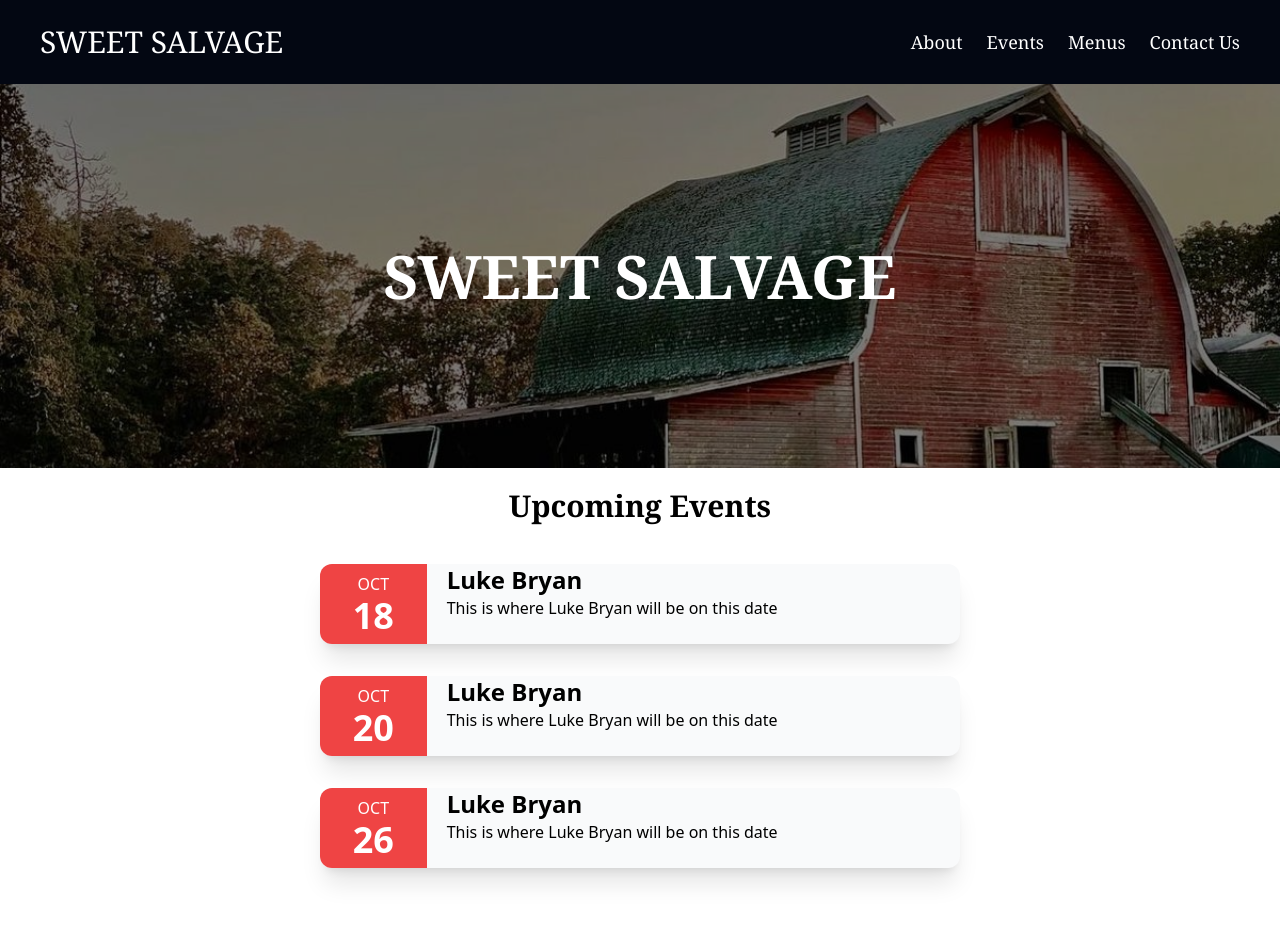
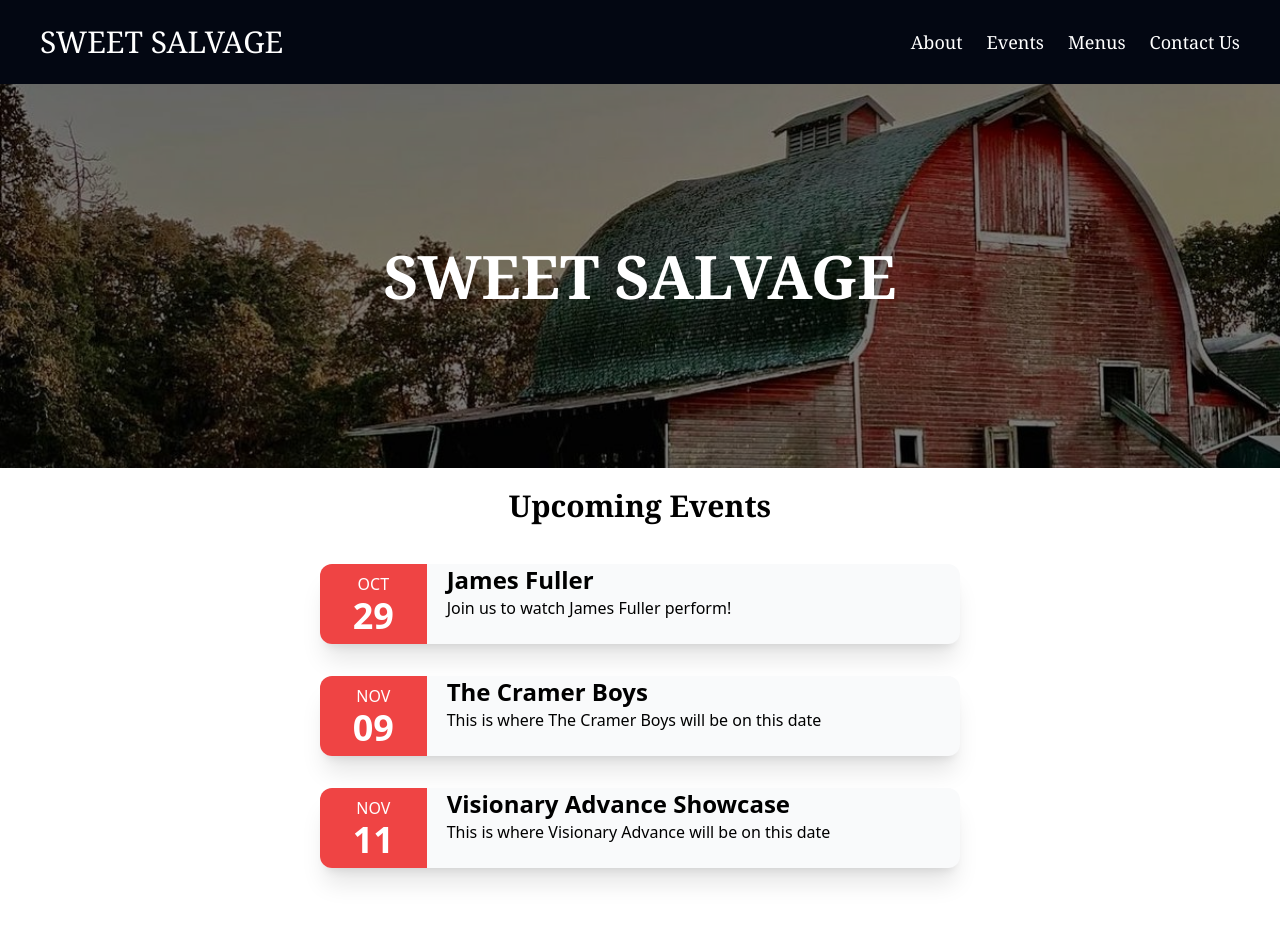
Before and after one commit to b-crites/sweetsalvage, a Next.js app: page / in a window 1280 px wide. Shown: the top 938 px of the page. Built offline with nearby package versions, Linux system fonts and the light colour scheme.

Commit message:
start band page

```diff
--- /dev/null
+++ b/app/bands/[id]/page.jsx
@@ -0,0 +1,26 @@
+// app/bands/[id]/page.jsx
+"use client"; // Enables this component as a Client Component
+
+import { useRouter } from 'next/navigation';
+import { bands } from '@/app/data/bands';
+
+const BandPage = ({ params }) => {
+  const router = useRouter();
+  const { id } = params;
+  const band = bands.find((band) => band.id === id);
+
+  if (!band) {
+    return <p>Band not found</p>; // Displays a message if the band is not found
+  }
+
+  return (
+    <div>
+      <h1>{band.name}</h1>
+      <p><strong>Genre:</strong> {band.genre}</p>
+      <p>{band.description}</p>
+      <button onClick={() => router.back()}>Go Back</button>
+    </div>
+  );
+};
+
+export default BandPage;
--- /dev/null
+++ b/app/bands/page.jsx
@@ -0,0 +1,18 @@
+// pages/bands/index.js
+import Link from 'next/link';
+import { bands } from '../data/bands';
+
+const BandsList = () => (
+  <div>
+    <h1>Band Directory</h1>
+    <ul>
+      {bands.map((band) => (
+        <li key={band.id}>
+          <Link href={`/bands/${band.id}`}>{band.name}</Link>
+        </li>
+      ))}
+    </ul>
+  </div>
+);
+
+export default BandsList;
--- /dev/null
+++ b/app/data/bands.js
@@ -0,0 +1,6 @@
+// data/bands.js
+export const bands = [
+    { id: '1', name: 'The Beatles', genre: 'Rock', description: 'Legendary rock band from the 1960s.' },
+    { id: '2', name: 'Pink Floyd', genre: 'Psychedelic Rock', description: 'Known for their progressive and psychedelic music.' },
+    { id: '3', name: 'Led Zeppelin', genre: 'Hard Rock', description: 'Pioneers of hard rock and heavy metal.' },
+  ];
--- a/app/page.js
+++ b/app/page.js
@@ -7,25 +7,25 @@ import Form from "./components/Form";
 export default function Home() {
   const events = [
     {
-      date: "18",
-      day: "FRI",
+      date: "29",
+      day: "TUES",
       month: "OCT",
-      name: "Luke Bryan",
-      description: "This is where Luke Bryan will be on this date",
+      name: "James Fuller",
+      description: "Join us to watch James Fuller perform!",
     },
     {
-      date: "20",
-      day: "SUN",
-      month: "OCT",
-      name: "Luke Bryan",
-      description: "This is where Luke Bryan will be on this date",
+      date: "09",
+      day: "SAT",
+      month: "NOV",
+      name: "The Cramer Boys",
+      description: "This is where The Cramer Boys will be on this date",
     },
     {
-      date: "26",
-      day: "SAT",
-      month: "OCT",
-      name: "Luke Bryan",
-      description: "This is where Luke Bryan will be on this date",
+      date: "11",
+      day: "MON",
+      month: "NOV",
+      name: "Visionary Advance Showcase",
+      description: "This is where Visionary Advance will be on this date",
     },
   ];
 
```
